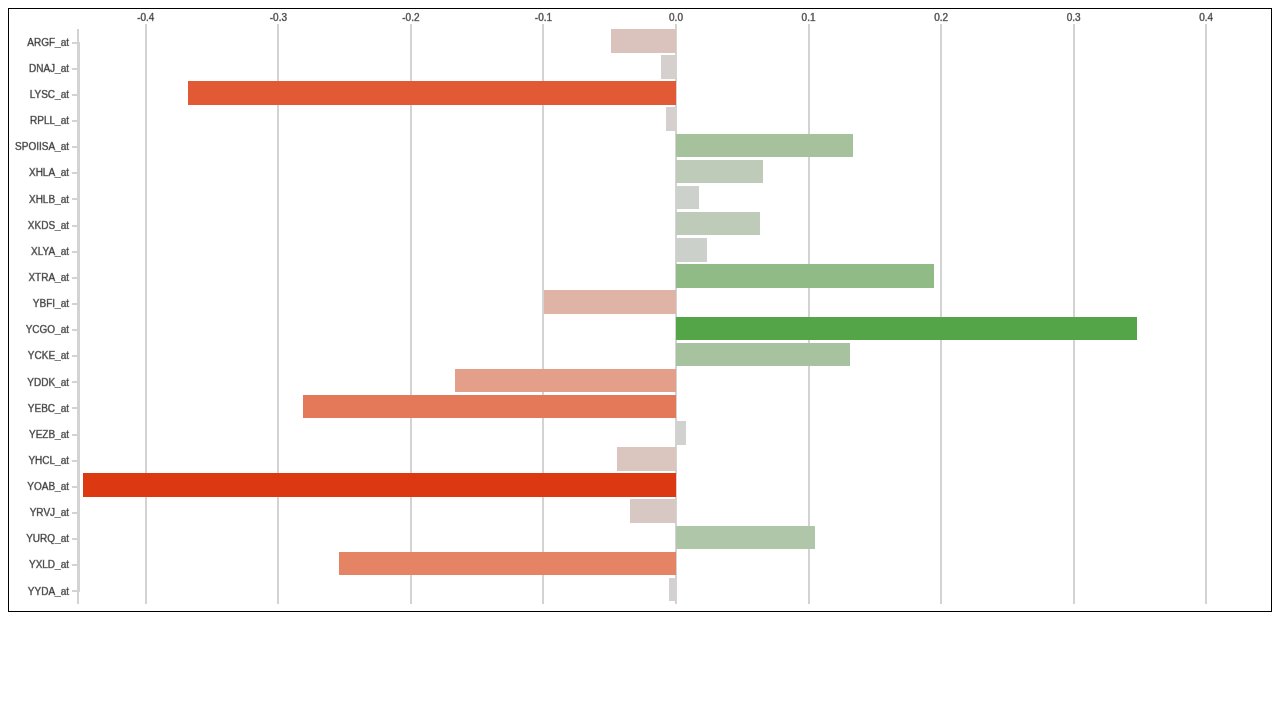
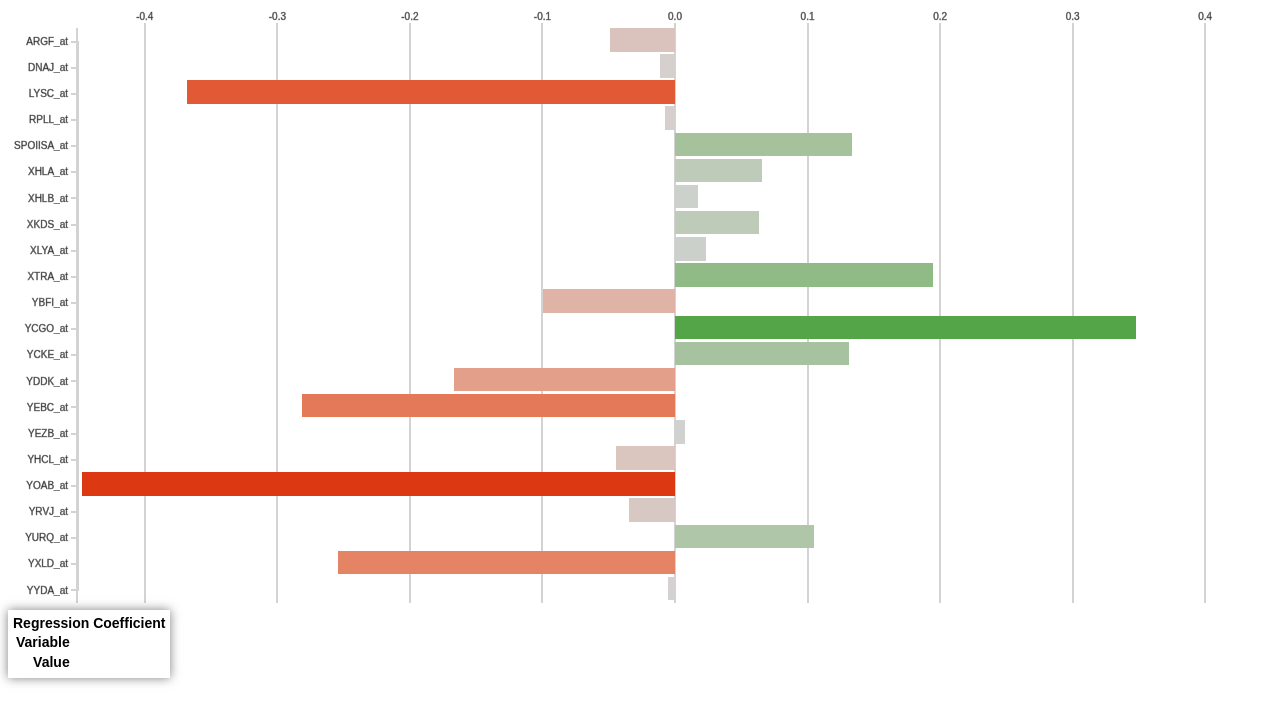
Before and after one commit to alexrfling/barchart-hdim, a plain HTML site: page example.html in a window 1280 px wide. Drawn offline with Linux system fonts and the light colour scheme.

Commit message:
Added tooltips
Simple, and not very pretty

```diff
--- a/barchart.css
+++ b/barchart.css
@@ -1,6 +1,45 @@
 .barchart {
-  border: solid 1px;
+  /*border: solid 1px;*/
   font-size: 10px;
+  margin: 0px; /* set margin/border/padding to 0 so that */
+  border: 0px; /* the size of the entire widget is just */
+  padding: 0px; /* the size of the SVG */
+  font-family: sans-serif;
+}
+
+.tooltip { /* divs for all hover-over pop-ups */
+  position: absolute;
+  max-width: 500px;
+  height: auto;
+  background-color: white;
+  padding: 5px;
+  -webkit-box-shadow: 0px 0px 10px rgba(0, 0, 0, 0.5);
+  -moz-box-shadow: 0px 0px 10px rgba(0, 0, 0, 0.5);
+  box-shadow: 0px 0px 10px rgba(0, 0, 0, 0.5);
+  pointer-events: none;
+  /*-webkit-border-radius: 5px;
+  -moz-border-radius: 5px;
+  border-radius: 5px;*/ /* uncomment to add rounded corners */
+}
+
+.tooltip p { /* all text inside tooltips */
+  margin: 0;
+  font-size: 14px;
+}
+
+.tooltip td:nth-child(1) p { /* the row names in the tooltips' tables */
+	font-weight: bold;
+	text-align: right;
+  word-break: keep-all; /* prevents words from being broken up */
+}
+
+.tooltip td:nth-child(2) { /* values in each row */
+	padding-left: 5px;
+  word-break: break-all; /* breaks up words if they are too long */
+}
+
+.tooltip > p { /* title(s) of the tooltip(s) */
+	font-weight: bold;
 }
 
 .barchart rect:hover { /* bars */
--- a/barchart.js
+++ b/barchart.js
@@ -61,10 +61,17 @@ function barchart(id, height, data) {
     function(d) { return colorScale(d.value); });
   var barLabels = new Labels(svg, "labels", "axis", labels, function() { return yBarsMargin; },
                             barHeightScale.step, false, 10, "left");
+  var tooltip = new Tooltip(container.div, "Regression Coefficient", [{ text: "Variable", id: "key" }, { text: "Value", id: "value" }], identity);
 
   barLabels.group.selectAll("text").attr("id", function() { return this.innerHTML; });
-  bars.addListener("mouseover", function(d) { barLabels.group.select("#" + d.key).classed("bold", true); });
-  bars.addListener("mouseout", function(d) { barLabels.group.select("#" + d.key).classed("bold", false); });
+  bars.addListener("mouseover", function(d) {
+    barLabels.group.select("#" + d.key).classed("bold", true);
+    tooltip.show(d, this);
+  });
+  bars.addListener("mouseout", function(d) {
+    barLabels.group.select("#" + d.key).classed("bold", false);
+    tooltip.hide();
+  });
 
   marginsSetup(w, h);
   anchorsSetup(w, h);
@@ -91,7 +98,6 @@ function barchart(id, height, data) {
     yLabelsMargin = 10;
     xBarsMargin = w - xLabelsMargin - axisOffset;
     yBarsMargin = h - yLabelsMargin - axisOffset;
-
   }
 
   function anchorsSetup(w, h) {
```
